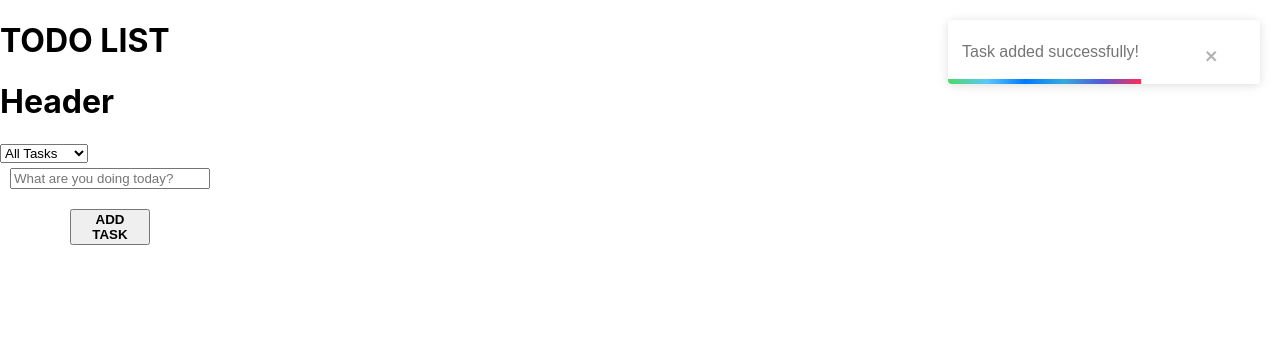
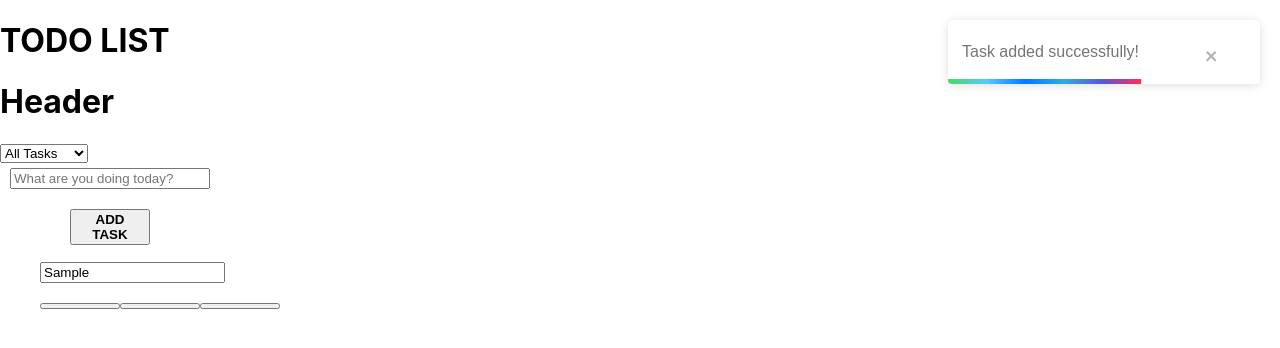
Before and after one commit to MelynAtieno/TO-DO-LIST, a React (Create React App) app: page / in a window 1280 px wide. Both pictures are taken after typing "Sample" into the empty fields and a click on the button "ADD TASK". Shown: the top 348 px of the page. Built offline with nearby package versions, Linux system fonts and the light colour scheme.

Commit message:
update task item

```diff
--- a/src/App.js
+++ b/src/App.js
@@ -1,5 +1,5 @@
 import './App.css';
-import React from 'react';
+import React, { useState } from 'react';
 import Header from './Components/Header';
 import AddTask from './Components/AddTask';
 import Title from './Components/Title';
@@ -9,13 +9,23 @@ import "react-toastify/dist/ReactToastify.css";
 
 
 function App() {
+   const[task, setTask] = useState("")
+   const [todos, setTodos]= useState([])
 
 return (
     <div className="app-container">
       <Title/>
       <Header/>
-      <AddTask/>
-      <TaskList/>
+      <AddTask
+        task={task}
+        setTask={setTask}
+        todos={todos}
+        setTodos={setTodos}
+      />
+      <TaskList
+      todos={todos}
+      setTodos={setTodos}
+      />
     </div>
   );
 }
--- a/src/Components/AddTask.js
+++ b/src/Components/AddTask.js
@@ -1,21 +1,25 @@
-import React, { useState } from 'react'
+import React from 'react'
 import { ToastContainer, toast } from 'react-toastify';
 import {v4 as uuid} from 'uuid';
 
 
-function AddTask() {
-    const [task, setTask] = useState('');
+function AddTask({task, setTask, todos, setTodos}) {
+
 
     const handleSubmit = (e) => {
         e.preventDefault();
-        console.log({id: uuid(),task})
+        setTodos([...todos,{id: uuid(),title:task}])
+
+        toast("Task added successfully!")
+
 
         setTask('');
     }
 
-    const notify = ()=>{
-        toast("Task added successfully!");
-    }
+    // const notify = (e)=>{
+    //     e.preventDefault();
+    //     toast("Task added successfully!");
+    // }
 
   return (
     <div className='form'>
@@ -32,7 +36,7 @@ function AddTask() {
              </input>
 
 
-            <button className='btn-add' type='submit' onClick={notify}><b>ADD TASK</b></button>
+            <button className='btn-add' type='submit'><b>ADD TASK</b></button>
         </form>
         <ToastContainer />
     </div>
--- a/src/Components/TaskItem.js
+++ b/src/Components/TaskItem.js
@@ -5,7 +5,10 @@ import React from 'react';
 function TaskItem() {
 
   return(
-    <div></div>
+
+    <div>
+
+    </div>
   )
 
 
--- a/src/Components/TaskList.js
+++ b/src/Components/TaskList.js
@@ -2,13 +2,26 @@ import React from 'react'
 //import TaskItem from './TaskItem';
 
 
-function TaskList() {
+function TaskList({todos, setTodos}) {
 
 
 
   return (
     <div>
+       {
+        todos.map((todo) => (
+            <ul className='todo-list' key={todo.id}>
+                <input type="text" className='list-item' value={todo.title} onChange={(e) => e.preventDefault()} >
 
+                </input>
+                <div>
+                    <button className='btn-complete'></button>
+                    <button className='btn-edit'><i></i></button>
+                    <button className='btn-delete'><i></i></button>
+                </div>
+            </ul>
+        ))
+       }
     </div>
   )
 }
```
